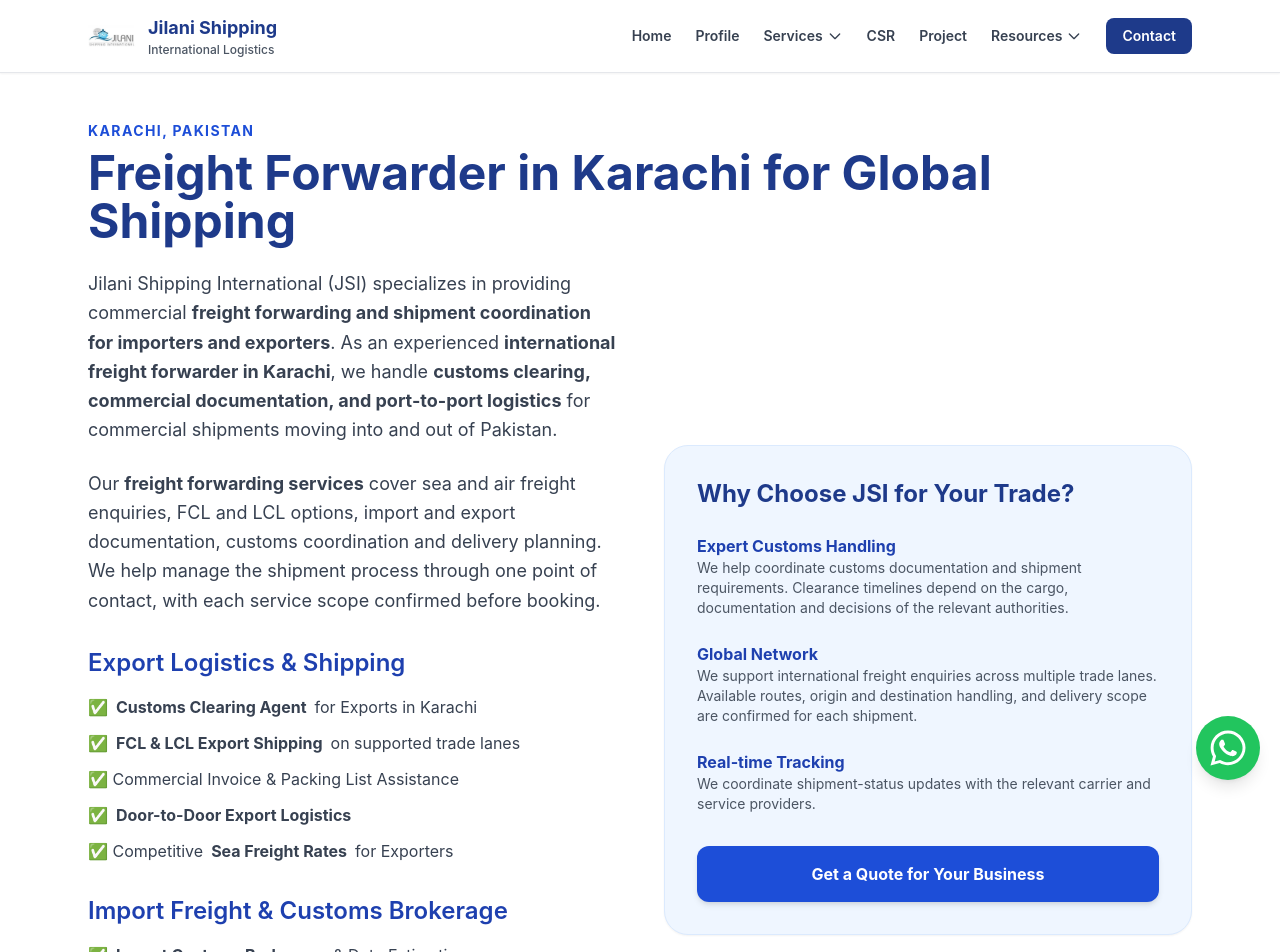
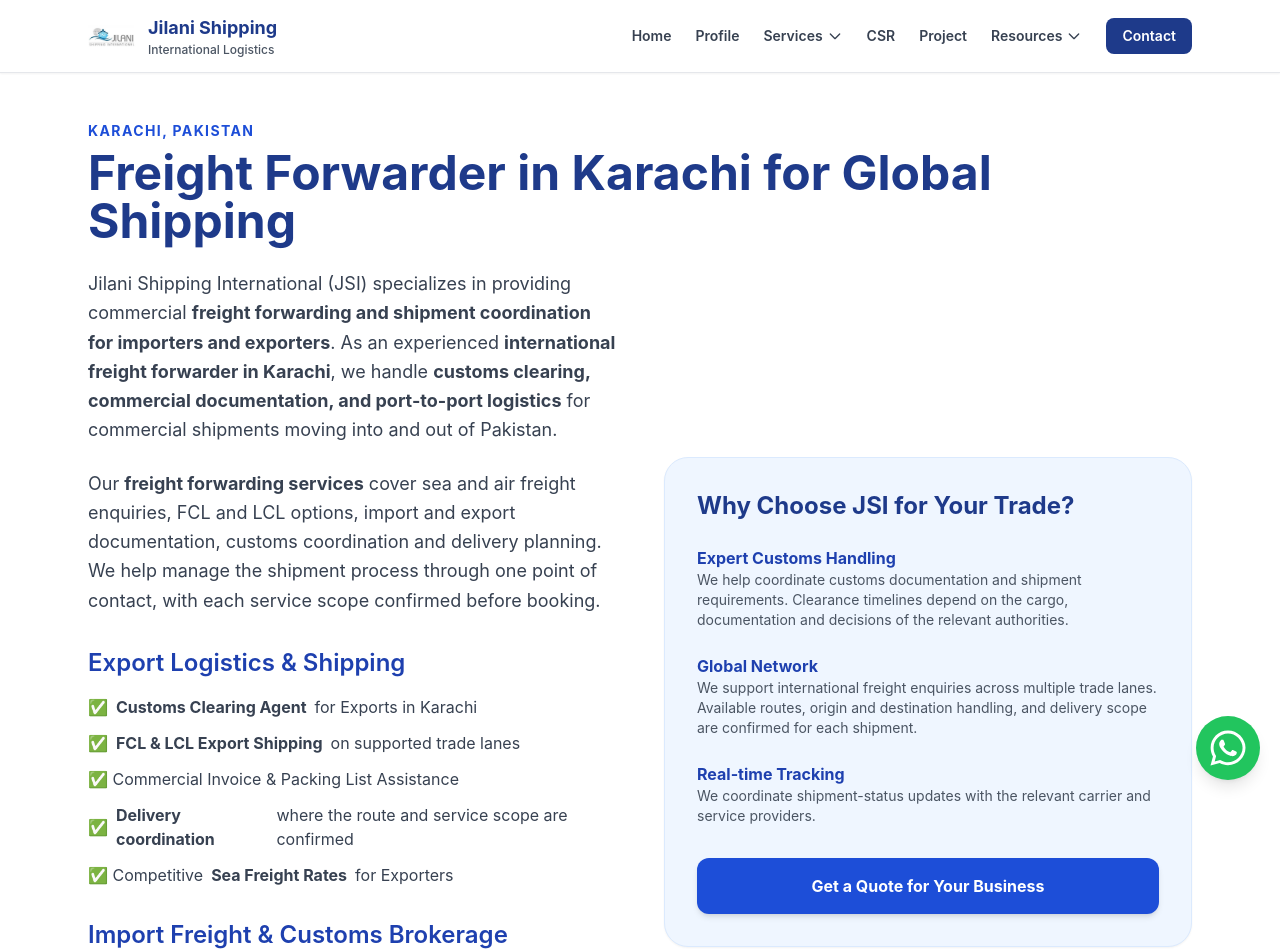
Before and after one commit to ubaidking1/JJ, a Next.js app: page /freight-forwarder-karachi in a window 1280 px wide. Shown: the top 952 px of the page. Built offline with nearby package versions, Linux system fonts and the light colour scheme.

Commit message:
Clarify freight service scope and membership wording

```diff
--- a/app/freight-forwarder-karachi/page.tsx
+++ b/app/freight-forwarder-karachi/page.tsx
@@ -46,7 +46,7 @@ export default function FreightForwarder() {
               <li className="flex items-center gap-2">✅ <strong>Customs Clearing Agent</strong> for Exports in Karachi</li>
               <li className="flex items-center gap-2">✅ <strong>FCL & LCL Export Shipping</strong> on supported trade lanes</li>
               <li className="flex items-center gap-2">✅ Commercial Invoice & Packing List Assistance</li>
-              <li className="flex items-center gap-2">✅ <strong>Door-to-Door Export Logistics</strong></li>
+              <li className="flex items-center gap-2">✅ <strong>Delivery coordination</strong> where the route and service scope are confirmed</li>
               <li className="flex items-center gap-2">✅ Competitive <strong>Sea Freight Rates</strong> for Exporters</li>
             </ul>
 
```
